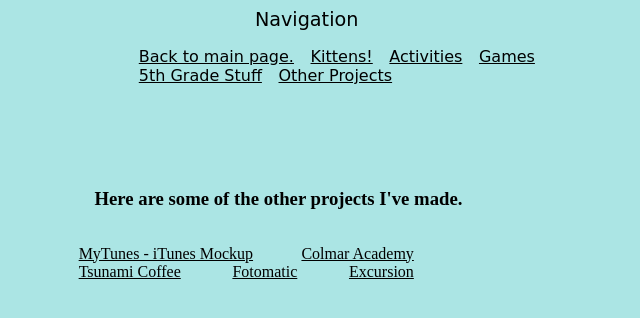
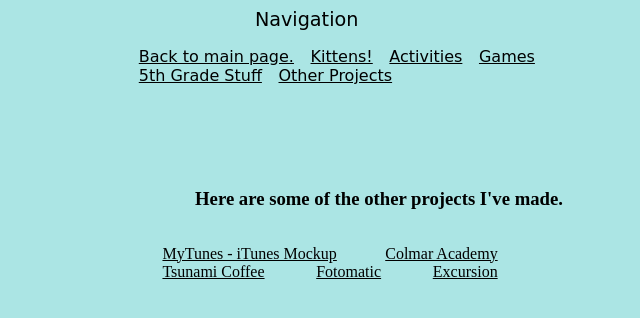
Before and after one commit to cucumbre0n/hellojm, a plain HTML site: page other-projects.html in a window 1280 px wide. Shown: the whole page, without its empty margins (322-962 px from the left). Drawn offline with Linux system fonts and the light colour scheme.

Commit message:
Update margins for other-projects.html

```diff
--- a/resources/css/other-style.css
+++ b/resources/css/other-style.css
@@ -50,6 +50,7 @@ main {
 .other-list span {
   display: inline-block;
 	padding-left: 10%;
+  margin-left: 18%;
 }
 
 .other-list ul {
@@ -58,6 +59,7 @@ main {
     flex-wrap: wrap;
     justify-content: space-between;
     flex-direction: row;
+    margin-left: 15%;
 }
 
 .other-list ul li {
```
